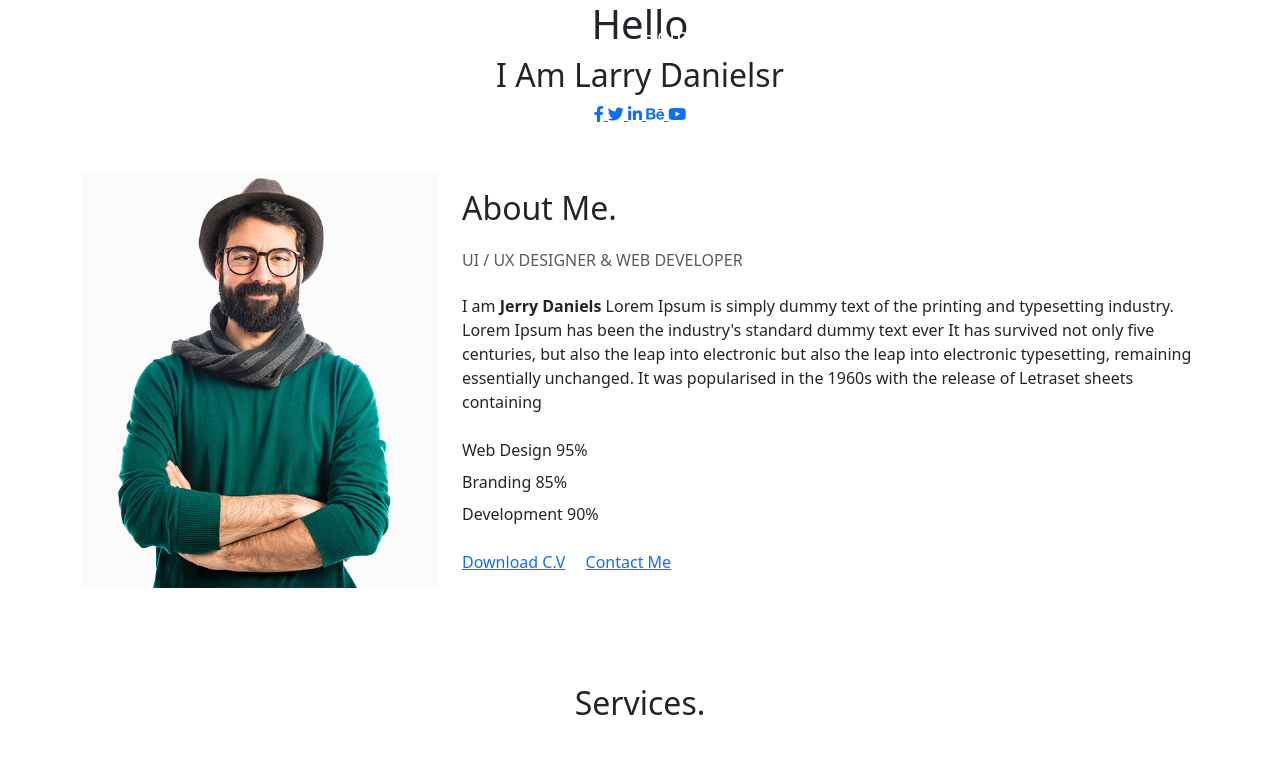
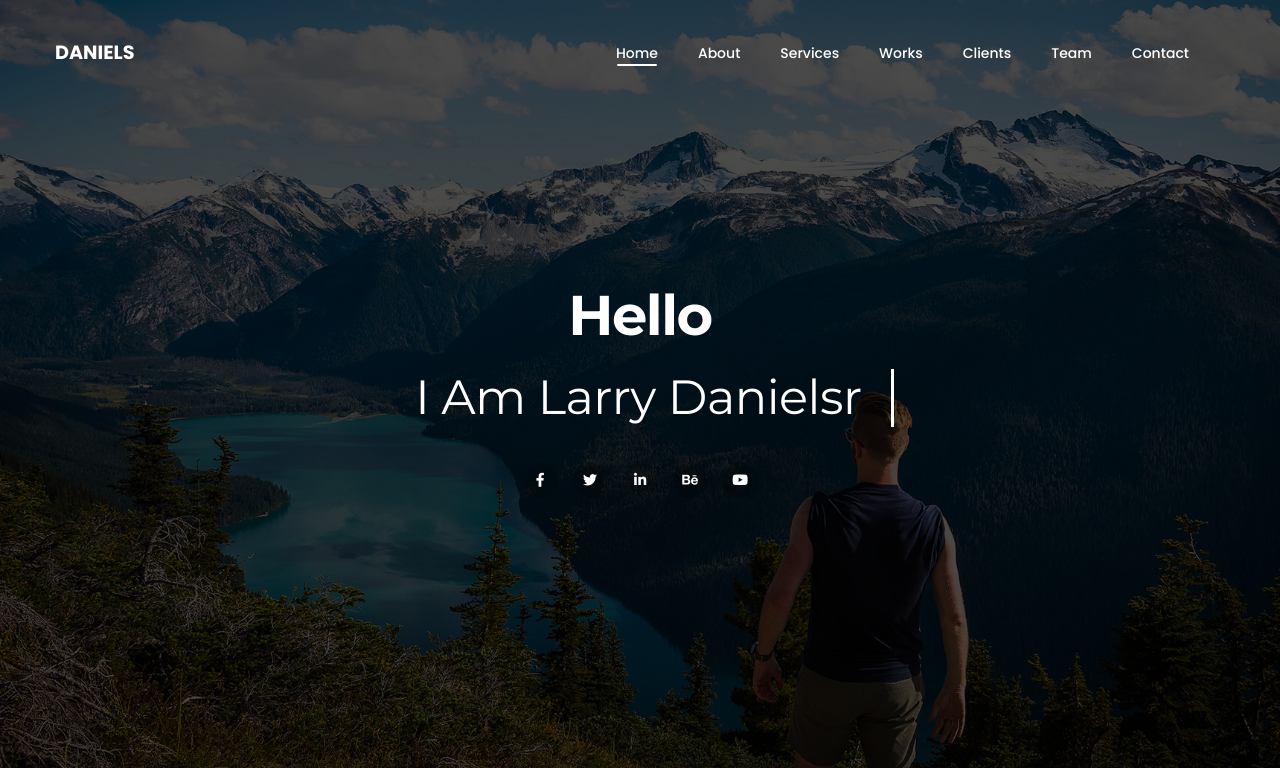
Before and after one commit to ahmedr230/Daniels-exam, a plain HTML site: page index.html/index.html in a window 1280 px wide. Shown: the top 768 px of the page. Drawn offline with nearby package versions, Linux system fonts and the light colour scheme; files that its build step writes are made by us from their sources.

Commit message:
Update index.html

```diff
--- a/index.html/index.html
+++ b/index.html/index.html
@@ -13,7 +13,8 @@
     <link rel="stylesheet" href="https://cdnjs.cloudflare.com/ajax/libs/font-awesome/6.4.0/css/all.min.css">
   <link rel="icon" type="image/x-icon" href="/imgs/favicon.ico" />
   <link rel="stylesheet" href="/css/bootstrap.min.css" />
-  <link rel="stylesheet" href="/style css/style.css" />
+<link rel="stylesheet" href="css/style.css" />
+
 </head>
 <body>
 
```
